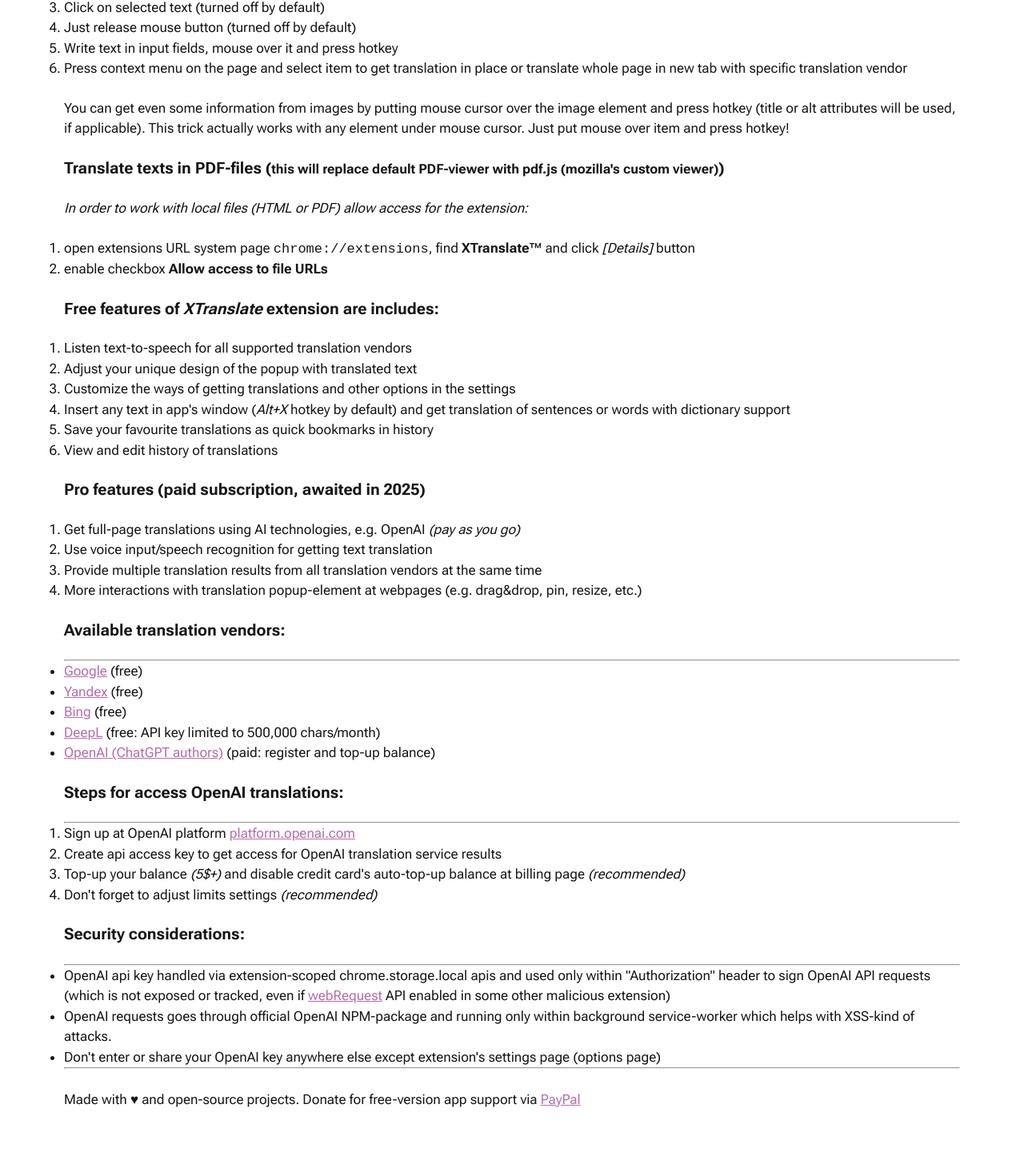
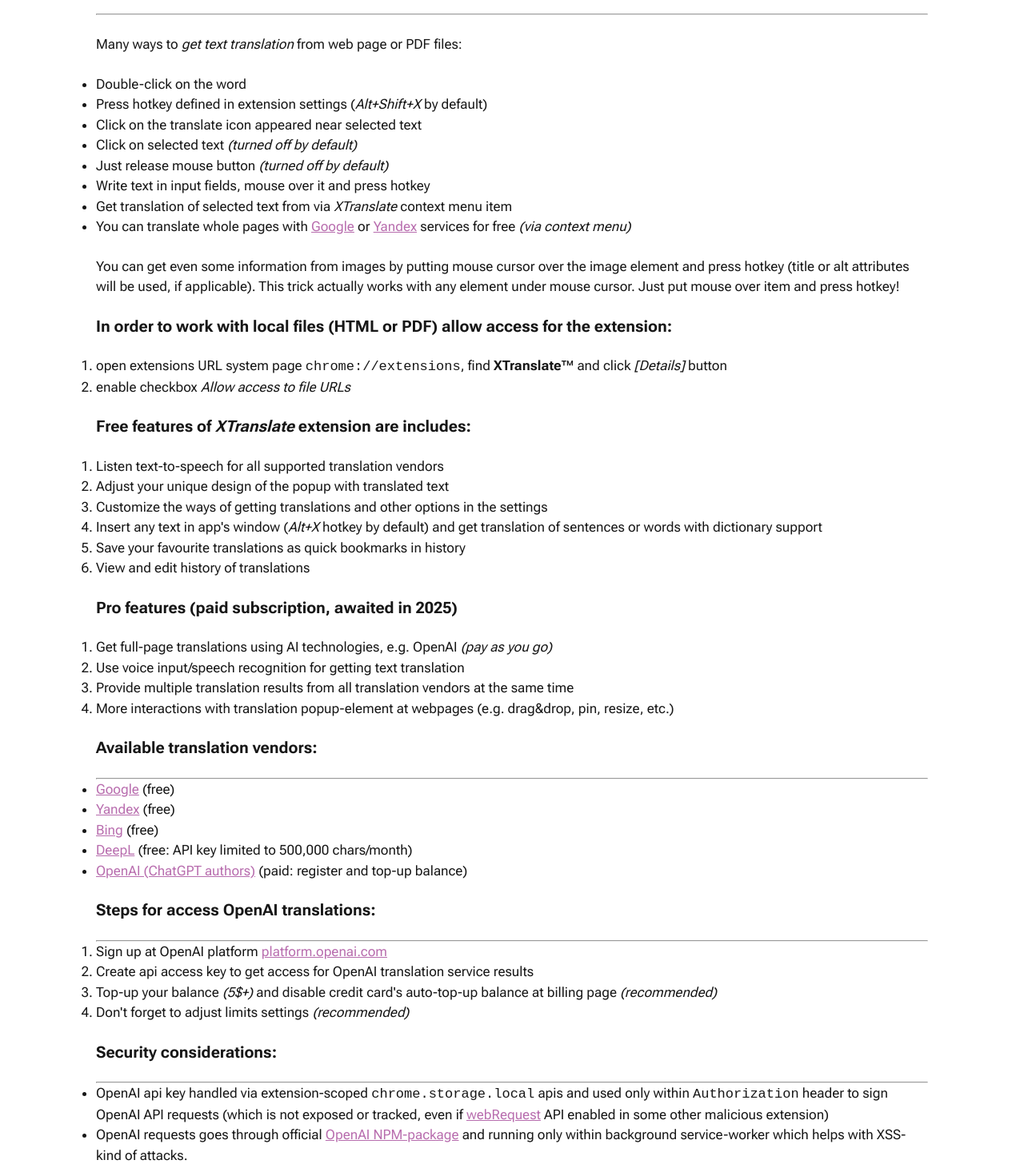
Before and after one commit to ixrock/xtranslate-website, a Next.js app: page / in a window 1280 px wide. Shown: the part 1326-2787 px from the top of the page at 80% size. Built offline with nearby package versions, Linux system fonts and the light colour scheme.

Commit message:
chore: fine-tuning page contents

```diff
--- a/src/app/page.module.css
+++ b/src/app/page.module.css
@@ -1,5 +1,7 @@
 .page {
+  max-width: 1200px;
   padding: 5rem;
+  margin: auto;
 }
 
 .header {
--- a/src/app/page.tsx
+++ b/src/app/page.tsx
@@ -6,20 +6,26 @@
   return (
     <div className={styles.page}>
       <section className={styles.installIcons}>
-        <a href="https://chromewebstore.google.com/detail/xtranslate/gfgpkepllngchpmcippidfhmbhlljhoo" target="_blank">
-          <img src="/chrome.svg" alt="Install from Chrome Extensions store"/>
+        <a
+          href="https://chromewebstore.google.com/detail/xtranslate/gfgpkepllngchpmcippidfhmbhlljhoo"
+          title="Install from Chrome Extensions store"
+          target="_blank">
+          <img src="/chrome.svg" alt="Chrome Extensions Store"/>
         </a>
-        <a href="https://microsoftedge.microsoft.com/addons/detail/xtranslate/cinfaflgbaachkaamaeglolofeahelkd" target="_blank">
-          <img src="/edge.svg" alt="Install from Microsoft Edge Extensions store"/>
+        <a
+          href="https://microsoftedge.microsoft.com/addons/detail/xtranslate/cinfaflgbaachkaamaeglolofeahelkd"
+          title="Install from Microsoft Edge Extensions Store"
+          target="_blank">
+          <img src="/edge.svg" alt="MS Edge Store"/>
         </a>
-        <a href="https://github.com/ixrock/XTranslate" target="_blank">
+        <a href="https://github.com/ixrock/XTranslate" title="Github" target="_blank">
           <img src="/github.svg" alt="Install from source code"/>
         </a>
       </section>
 
       <header className={styles.header}>
         <img src="/xtranslate-icon.png" className={styles.logo} alt="XTranslate Logo"/>
-        <h1>XTranslate - your AI translator agent (browser translation extension)</h1>
+        <h1>XTranslate - your AI translator agent (browser extension)</h1>
       </header>
 
       <p>It will help you understand and get <b>real-time text translation</b> of foreign languages or get <b>full-page text translation</b> in your browser (chromium-based)</p>
@@ -30,20 +36,20 @@
 
       <PhotoPreviews images={[
         { src: "/sshots/website_popup.jpg", alt: "Get translation in web page context, default popup theme" },
+        { src: "/sshots/website_select_text.png", alt: "Different ways to get translation from selected page text, e.g. clicking by near-by [X]-icon" },
         { src: "/sshots/website_translation_results.png", alt: "Popup custom theme with action icons (LTR: Text-to-speech, Save to favorites, Copy translation, Next translation)" },
-        { src: "/sshots/website_select_text.png", alt: "Different ways to get translation from selected page text, e.g. clicking by near-by [X]-icon" },
         { src: "/sshots/app_settings.png", alt: "Configure extension app settings" },
+        { src: "/sshots/app_history_tab.png", alt: "History of translations with import/export in JSON-format" },
+        { src: "/sshots/pdf_translation.png", alt: "Translate foreign texts in PDF files" },
         { src: "/sshots/app_popup_customization.png", alt: "Configure theme and customize translation popup" },
         { src: "/sshots/app_translate_tab.png", alt: "Input text and get translation from main app window" },
-        { src: "/sshots/app_history_tab.png", alt: "History of translations with import/export in JSON-format" },
-        { src: "/sshots/pdf_translation.png", alt: "Translate foreign texts in PDF files" },
       ]}
       />
 
       <h3>Install extension:</h3>
       <hr/>
       <ul>
-        <li><a href="https://chrome.google.com/webstore/detail/xtranslate/gfgpkepllngchpmcippidfhmbhlljhoo" target="_blank">Chrome's Web Store</a></li>
+        <li><a href="https://chrome.google.com/webstore/detail/xtranslate/gfgpkepllngchpmcippidfhmbhlljhoo" target="_blank">Chrome Extensions Web Store</a></li>
         <li><a href="https://microsoftedge.microsoft.com/addons/detail/cinfaflgbaachkaamaeglolofeahelkd" target="_blank">Microsoft Edge Add-ons</a></li>
         <li><a href="https://addons.mozilla.org/en-GB/firefox/addon/xtranslate-chrome/" target="_blank">Firefox addons</a> <em>(old version with limited support)</em></li>
         <li><a href="https://github.com/ixrock/XTranslate" target="_blank">Github</a> <em>(from source code)</em></li>
@@ -51,19 +57,21 @@
 
       <h3>Features:</h3>
       <hr/>
-      <p>Many ways to get translation of text from the page:</p>
+      <p>Many ways to <em>get text translation</em> from web page or PDF files:</p>
       <ul>
-        <li>double-click on the word</li>
-      </ul>
-      <p>select text and get immediate translation after one of:</p>
-      <ol>
+        <li>Double-click on the word</li>
         <li>Press hotkey defined in extension settings (<em>Alt+Shift+X</em> by default)</li>
         <li>Click on the translate icon appeared near selected text</li>
-        <li>Click on selected text (turned off by default)</li>
-        <li>Just release mouse button (turned off by default)</li>
+        <li>Click on selected text <em>(turned off by default)</em></li>
+        <li>Just release mouse button <em>(turned off by default)</em></li>
         <li>Write text in input fields, mouse over it and press hotkey</li>
-        <li>Press context menu on the page and select item to get translation in place or translate whole page in new tab with specific translation vendor</li>
-      </ol>
+        <li>Get translation of selected text from via <em>XTranslate</em> context menu item</li>
+        <li>
+          You can translate whole pages with <a href="https://translate.google.com/" target="_blank">Google</a>
+          <span> or </span>
+          <a href="https://translate.yandex.com" target="_blank">Yandex</a> services for free <em>(via context menu)</em>
+        </li>
+      </ul>
 
       <p>
         You can get even some information from images by putting mouse cursor over the image element and
@@ -71,14 +79,10 @@
         This trick actually works with any element under mouse cursor. Just put mouse over item and press hotkey!
       </p>
 
-      <h3>Translate texts in PDF-files (<small>this will replace default PDF-viewer with pdf.js (mozilla's custom viewer)</small>)</h3>
-
-      <p>
-        <em>In order to work with local files (HTML or PDF) allow access for the extension:</em>
-      </p>
+      <h3>In order to work with local files (HTML or PDF) allow access for the extension:</h3>
       <ol>
         <li>open extensions URL system page <code>chrome://extensions</code>, find <b>XTranslate</b>™ and click <em>[Details]</em> button</li>
-        <li>enable checkbox <b>Allow access to file URLs</b></li>
+        <li>enable checkbox <em>Allow access to file URLs</em></li>
       </ol>
 
       <h3>Free features of <em>XTranslate</em> extension are includes:</h3>
@@ -103,8 +107,8 @@
       <h3>Available translation vendors:</h3>
       <hr/>
       <ul>
-        <li><a href="http://translate.google.com/" target="_blank">Google</a> (free)</li>
-        <li><a href="http://translate.yandex.com/" target="_blank">Yandex</a> (free)</li>
+        <li><a href="https://translate.google.com/" target="_blank">Google</a> (free)</li>
+        <li><a href="https://translate.yandex.com/" target="_blank">Yandex</a> (free)</li>
         <li><a href="https://www.bing.com/translator" target="_blank">Bing</a> (free)</li>
         <li><a href="https://www.deepl.com/translator" target="_blank">DeepL</a> (free: API key limited to 500,000 chars/month)</li>
         <li><a href="https://platform.openai.com" target="_blank">OpenAI (ChatGPT authors)</a> (paid: register and top-up balance)</li>
@@ -123,20 +127,21 @@
       <hr/>
       <ul>
         <li>
-          OpenAI api key handled via extension-scoped chrome.storage.local apis and used only within "Authorization" header to sign OpenAI API requests
+          OpenAI api key handled via extension-scoped <code>chrome.storage.local</code> apis and used only within <code>Authorization</code> header to sign OpenAI API requests
           (which is not exposed or tracked, even if <a href="https://developer.chrome.com/docs/extensions/reference/api/webRequest">webRequest</a> API enabled in some other malicious extension)
         </li>
         <li>
-          OpenAI requests goes through official OpenAI NPM-package and running only within background service-worker which helps with XSS-kind of attacks.
+          OpenAI requests goes through official <a href="https://github.com/openai/openai-node" target="_blank">OpenAI NPM-package</a> and running only within background service-worker which helps
+          with XSS-kind of attacks.
         </li>
         <li>
-          Don't enter or share your OpenAI key anywhere else except extension's settings page (options page)
+          Don't enter or share your OpenAI key anywhere else except extension's settings page <em>(options page)</em>
         </li>
       </ul>
       <hr/>
       <br/>
       <footer>
-        Made with ♥ and open-source projects. Donate for free-version app support via <a href="https://www.paypal.me/romanesca" target="_blank">PayPal</a>
+        Made with ♥ and open-source projects. Donate for free app version support via <a href="https://www.paypal.me/romanesca" target="_blank">PayPal</a>
       </footer>
     </div>
   );
```
